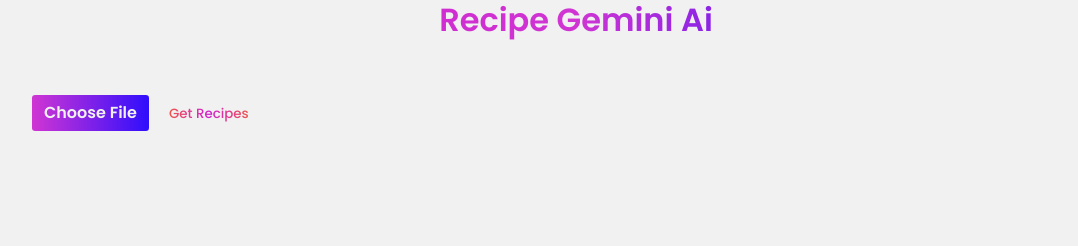
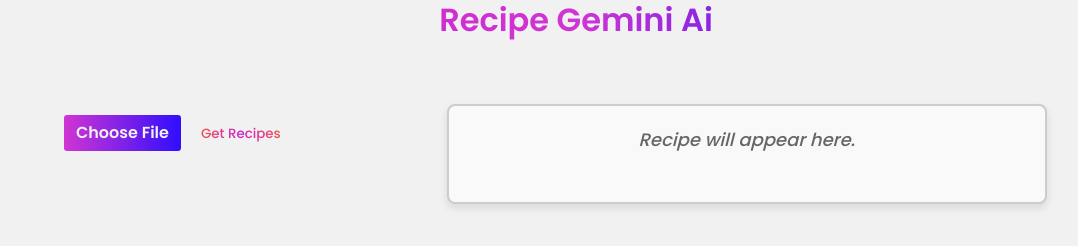
Before and after one commit to wolecodes/recipe-gemini-ai, a website built with Vite: page index.html in a window 1280 px wide. Shown: the whole page, without its empty margins (64-1142 px from the left). Built offline with nearby package versions, Linux system fonts and the light colour scheme; some packages are replaced by stand-ins of ours; no server answers.

Commit message:
fix show somwthing when text area when generating the recipe

```diff
--- a/index.html
+++ b/index.html
@@ -29,8 +29,9 @@
           ><button type="submit" class="recipe-btn">Get Recipes</button>
         </form>
         <div class="loader hidden"></div>
-        <div class="result"></div>
-        <div class="modal"></div>
+        <div class="result">
+          <p class="placeholder">Recipe will appear here.</p>
+        </div>
       </div>
     </section>
     <script type="module" src="/main.js"></script>
--- a/main.js
+++ b/main.js
@@ -47,6 +47,9 @@
   //if the image was uploaded, then remove hidden from loader;
   loader.classList.remove("hidden");
 
+  document.querySelector(".result").innerHTML =
+    '<p class="placeholder">Generating recipe...</p>';
+
   const text = await run();
   displayResult(text);
 });
@@ -90,7 +93,7 @@
   const result = document.querySelector(".result");
 
   if (obj.error) {
-    result.innerHTML = `<p>${obj.error}</p>`;
+    result.innerHTML = `<p class= "placeholder">${obj.error}</p>`;
   } else {
     const { name, ingredients, instructions, healthBenefits } = obj;
 
--- a/style.css
+++ b/style.css
@@ -64,7 +64,7 @@
   margin-bottom: 2.5rem;
 }
 .section-center {
-  width: 90vw;
+  width: 85vw;
   margin: 0 auto;
   max-width: 1170px;
 }
@@ -149,3 +149,32 @@
     transform: rotate(360deg);
   }
 }
+
+.result {
+  border: 2px solid #ccc;
+  border-radius: 8px;
+  padding: 20px 2rem;
+  min-height: 100px;
+  width: 100%;
+  max-width: 600px;
+  margin: 20px auto;
+  background-color: #f9f9f9;
+  transition: all 0.3s ease;
+  box-shadow: 0 4px 8px rgba(0, 0, 0, 0.1);
+  overflow: auto;
+}
+
+.placeholder {
+  text-align: center;
+  color: #666;
+  font-style: italic;
+  font-size: 18px;
+}
+
+.loader.active + .result::before {
+  content: "Generating recipe...";
+  position: absolute;
+  top: 50%;
+  left: 50%;
+  transform: translate(-50%, -50%);
+}
```
